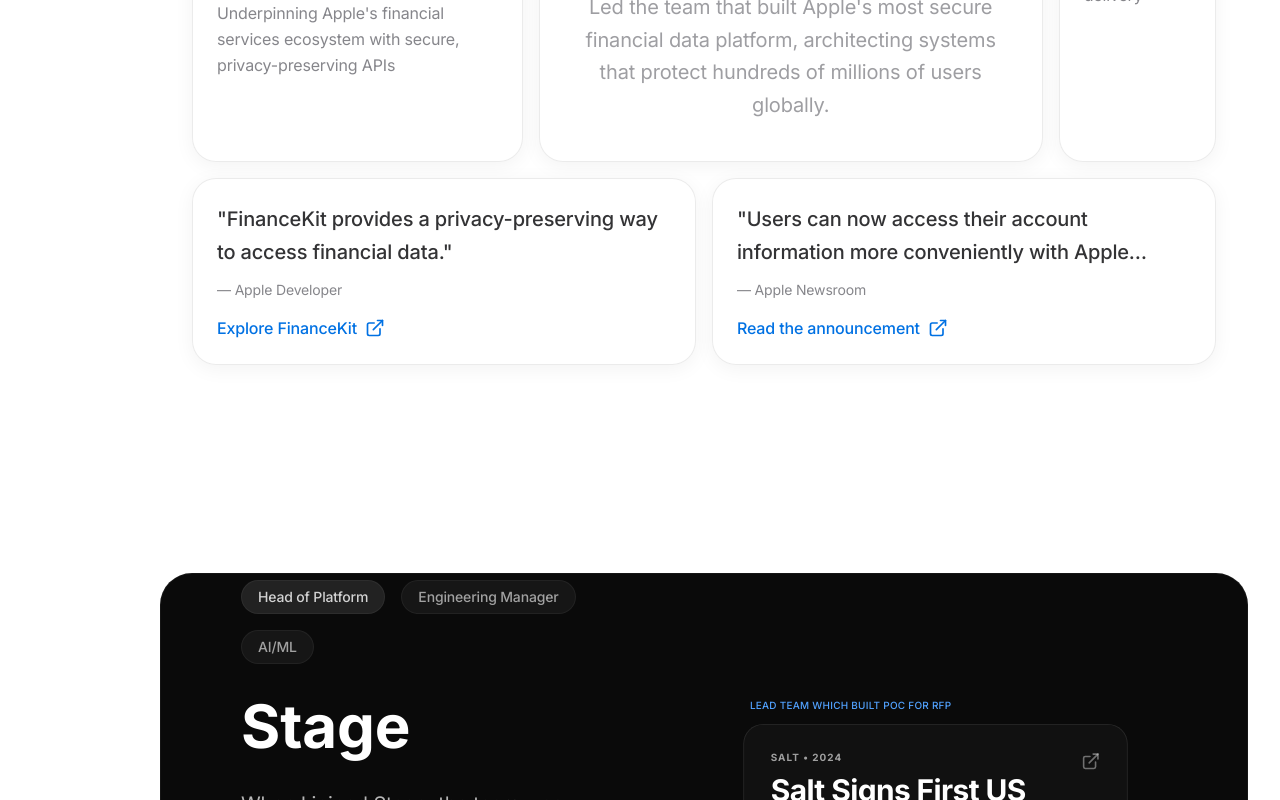
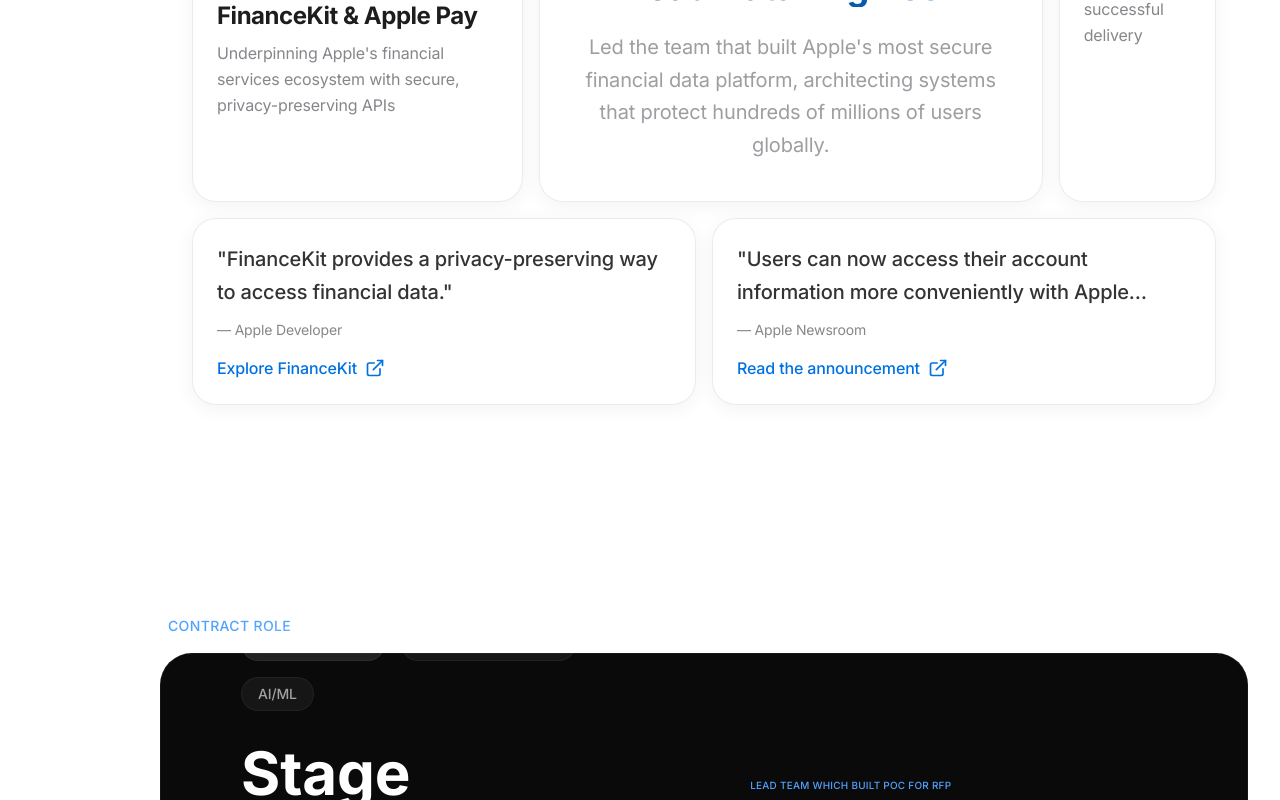
Before and after one commit to JesseMurrell/portfolio, a React (Vite) app: page / in a window 1280 px wide. Shown: the part 2838-3638 px from the top of the page. Built offline with nearby package versions, Linux system fonts and the light colour scheme.

Commit message:
fixed stage question

```diff
--- a/src/components/AppleProject.tsx
+++ b/src/components/AppleProject.tsx
@@ -13,6 +13,13 @@
         <div className={`relative min-h-screen flex items-center justify-center py-20 ${className}`}>
             {/* Bento Grid */}
             <div className="w-full max-w-[95vw] mx-auto px-4 md:px-6 lg:px-8">
+                <motion.div
+                    initial={{ opacity: 0, x: -20 }}
+                    whileInView={{ opacity: 1, x: 0 }}
+                    className="mb-4 ml-2"
+                >
+                    <span className="text-sm font-medium text-blue-400 tracking-wide uppercase">Permanent Role</span>
+                </motion.div>
                 <motion.div
                     initial={{ opacity: 0, y: 20 }}
                     whileInView={{ opacity: 1, y: 0 }}
--- a/src/components/ScrollStack.tsx
+++ b/src/components/ScrollStack.tsx
@@ -10,7 +10,7 @@
     source: string;
     date?: string;
     logo?: string;
-    role?: string; // Added role prop
+    role?: string; // Add role property
 }
 
 interface ScrollStackProps {
@@ -22,15 +22,13 @@
     index,
     progress,
     range,
-    targetScale,
-    totalItems
+    targetScale
 }: {
     item: ScrollStackItem;
     index: number;
     progress: MotionValue<number>;
     range: number[];
     targetScale: number;
-    totalItems: number;
 }) => {
     const container = useRef(null);
     const { scrollYProgress } = useScroll({
@@ -39,20 +37,6 @@
     });
 
     const scale = useTransform(progress, range, [1, targetScale]);
-
-    // Dynamic opacity logic for role
-    // Calculate the range where this card is the "active" one
-    const stepSize = 1 / totalItems;
-    const start = index * stepSize;
-    const end = (index + 1) * stepSize;
-
-    // Fade out the role as we transition to the next card
-    // We want it visible from 0 to start, then fade out as we approach end
-    const roleOpacity = useTransform(
-        progress,
-        [start, start + (stepSize * 0.6)], // Start fading out halfway through this card's "time"
-        [1, 0]
-    );
 
     return (
         <div
@@ -64,11 +48,17 @@
                 style={{ scale, top: `calc(-10% + ${index * 25}px)` }}
                 className="relative w-[45vw] max-w-[600px] h-[400px] flex flex-col origin-top mr-10 md:mr-20"
             >
-                <motion.div style={{ opacity: roleOpacity }} className="mb-4 ml-2 h-5">
-                    {item.role && (
+                {/* Role Header */}
+                {item.role && (
+                    <motion.div
+                        initial={{ opacity: 0, x: -20 }}
+                        whileInView={{ opacity: 1, x: 0 }}
+                        className="mb-4 ml-2"
+                    >
                         <span className="text-xs font-medium text-blue-400 tracking-wide uppercase">{item.role}</span>
-                    )}
-                </motion.div>
+                    </motion.div>
+                )}
+
                 <a
                     href={item.link}
                     target="_blank"
@@ -122,7 +112,6 @@
                         progress={scrollYProgress}
                         range={[i * (1 / items.length), 1]}
                         targetScale={targetScale}
-                        totalItems={items.length}
                     />
                 );
             })}
--- a/src/components/StageProject.tsx
+++ b/src/components/StageProject.tsx
@@ -5,7 +5,6 @@
 // Import logos
 import universalLogo from '../assets/company_logos/universal.svg';
 import saltLogo from '../assets/project_assets/stage/salt-logo.svg';
-import mlcLogo from '../assets/project_assets/stage/news_cards/mlc_logo.svg';
 import massiveLogo from '../assets/project_assets/stage/news_cards/massive_logo.svg';
 import musicAllyLogo from '../assets/project_assets/stage/news_cards/MUSIC-ALLY-NEW-LOGO.webp';
 import musicWeekLogo from '../assets/project_assets/stage/news_cards/music_week.png';
@@ -20,38 +19,8 @@
         link: 'https://salt.music/posts/salt-signs-first-us-deal',
         source: 'Salt',
         date: '2024',
-        logo: mlcLogo,
+        logo: saltLogo,
         role: 'Lead team which built PoC for RFP'
-    },
-    {
-        id: 'salt-massive-music',
-        title: 'Salt Signs Massive Music as Strategic Partner',
-        description: 'Partnership with Massive Music Entertainment to expand presence in the Asian market.',
-        link: 'https://salt.music/posts/salt-signs-massive-music-entertainment-as-first-strategic-partner-in-asia',
-        source: 'Salt',
-        date: '2024',
-        logo: massiveLogo,
-        role: 'Lead team which built PoC for RFP'
-    },
-    {
-        id: 'universal-connex',
-        title: 'Universal Music Adopts Connex',
-        description: 'Universal Music Group adopts the newly launched Connex platform for music credit management.',
-        link: 'https://www.musicbusinessworldwide.com/universal-music-adopts-newly-launched-connex-platform-for-music-credit-management/',
-        source: 'Music Business Worldwide',
-        date: '2024',
-        logo: universalLogo,
-        role: 'Lead team which built PoC for RFP'
-    },
-    {
-        id: 'connex-launch',
-        title: 'Connex Launches with Universal Music',
-        description: 'A&R admin platform Connex launches with Universal Music as a key partner.',
-        link: 'https://www.musicweek.com/labels/read/a-r-admin-platform-connex-launches-with-universal-music/091876',
-        source: 'Music Week',
-        date: '2024',
-        logo: musicWeekLogo,
-        role: 'Design & Architected AI Services'
     },
     {
         id: 'salt-innovate-uk',
@@ -61,7 +30,37 @@
         source: 'Music Ally',
         date: 'September 2024',
         logo: musicAllyLogo,
-        role: 'Design & Architected AI Services'
+        role: 'Owned, Lead on and delivery requirements for Innovate UK grant'
+    },
+    {
+        id: 'salt-massive-music',
+        title: 'Salt Signs Massive Music as Strategic Partner',
+        description: 'Partnership with Massive Music Entertainment to expand presence in the Asian market.',
+        link: 'https://salt.music/posts/salt-signs-massive-music-entertainment-as-first-strategic-partner-in-asia',
+        source: 'Salt',
+        date: '2025',
+        logo: massiveLogo,
+        role: 'Designed ML Services for Massive'
+    },
+    {
+        id: 'universal-connex',
+        title: 'Universal Music Adopts Connex',
+        description: 'Universal Music Group adopts the newly launched Connex platform for music credit management.',
+        link: 'https://www.musicbusinessworldwide.com/universal-music-adopts-newly-launched-connex-platform-for-music-credit-management/',
+        source: 'Music Business Worldwide',
+        date: '2025',
+        logo: universalLogo,
+        role: 'Lead Data platform and AI/ML service teams on Connex'
+    },
+    {
+        id: 'connex-launch',
+        title: 'Connex Launches with Universal Music',
+        description: 'A&R admin platform Connex launches with Universal Music as a key partner.',
+        link: 'https://www.musicweek.com/labels/read/a-r-admin-platform-connex-launches-with-universal-music/091876',
+        source: 'Music Week',
+        date: '2025',
+        logo: musicWeekLogo,
+        role: 'Lead Technical Delivery Requirements for UMG'
     }
 ];
 
@@ -73,7 +72,16 @@
 
 export const StageProject: React.FC = () => {
     return (
-        <div className="w-full bg-[#0a0a0a] rounded-4xl border border-white/5 relative">
+        <div className="w-full">
+            <motion.div
+                initial={{ opacity: 0, x: -20 }}
+                whileInView={{ opacity: 1, x: 0 }}
+                className="mb-4 ml-2"
+            >
+                <span className="text-sm font-medium text-blue-400 tracking-wide uppercase">Contract Role</span>
+            </motion.div>
+
+            <div className="bg-[#0a0a0a] rounded-4xl border border-white/5 relative">
                 <div className="flex flex-col lg:flex-row">
                     {/* Left Content Section - Sticky */}
                     <div className="lg:w-1/2 p-10 md:p-20 lg:h-screen lg:sticky lg:top-0 flex flex-col justify-center z-10">
@@ -112,17 +120,15 @@
                         className="space-y-6 text-lg md:text-xl text-white/70 leading-relaxed max-w-xl"
                     >
                         <p>
-                            When I joined Stage, the team was junior, inexperienced with enterprise systems,
-                            and not used to operating under hard delivery pressure.
+                            I joined Stage as Engineering Manager to deliver AI/ML services. After meeting every milestone and successfully achieving Stage's Innovate UK obligations, I was quickly promoted to Head of Platform, leading the AI/ML,
+                            Data Platform and Cloud Ops teams.
                         </p>
                         <p>
-                            I acted simultaneously as engineering manager, architect, mentor, and product manager.
-                            I grew the team dramatically, hit every grant obligation, and shipped multiple products
-                            while transforming the engineering culture.
+                            My role at Stage is heavily strategic, wearing many hats, including engineering manager, architect, technical sales executive, mentor, and product manager.
                         </p>
                         <div className="pt-4">
                             <p className="mb-6 text-white/50 text-sm uppercase tracking-widest font-medium">
-                                Responsible for all AI service delivery across:
+                                Responsible for all AI/ML service delivery across:
                             </p>
                             <div className="flex flex-wrap items-center gap-8">
                                 {properties.map((prop) => (
@@ -151,5 +157,6 @@
                     </div>
                 </div>
             </div>
+        </div>
     );
 };
```
Lines whose indentation alone changed are shown as unchanged.
